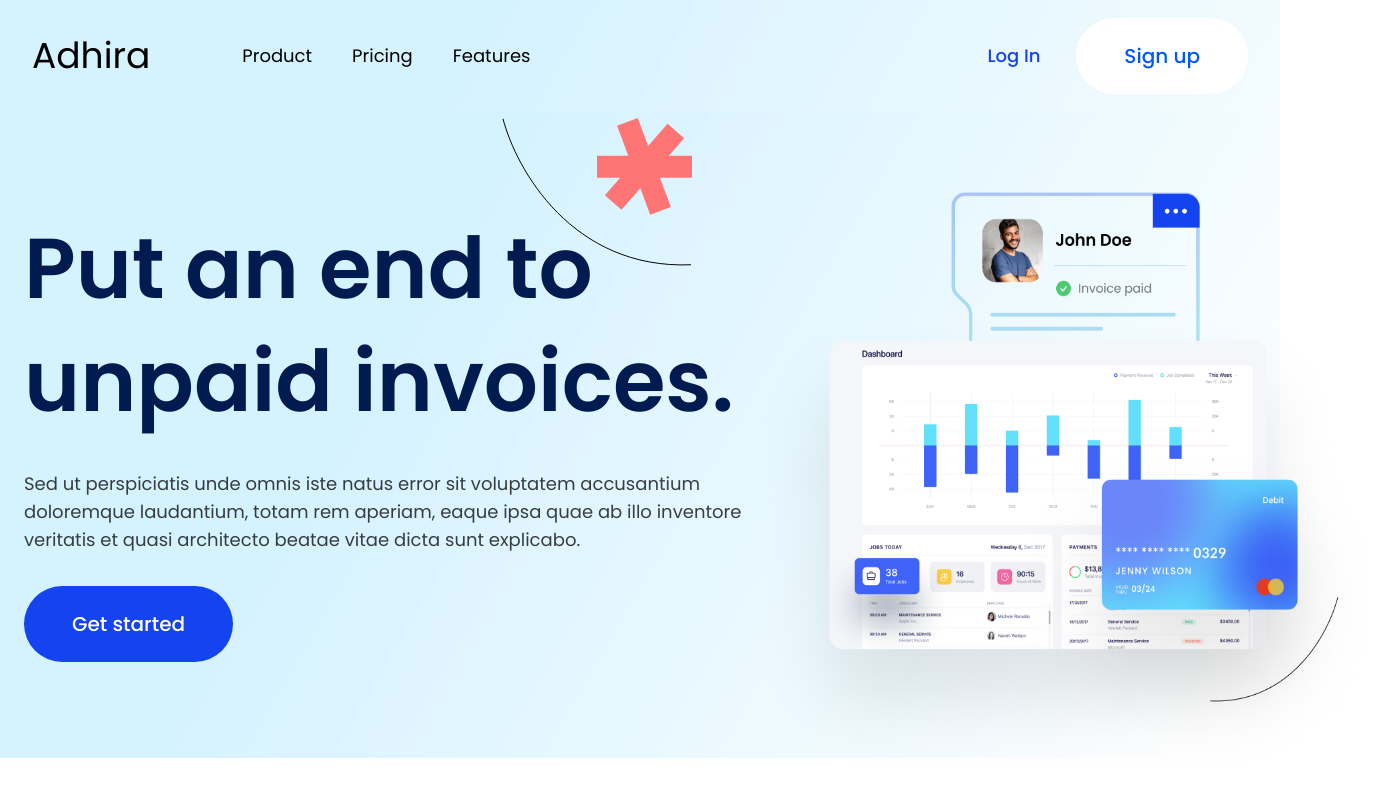
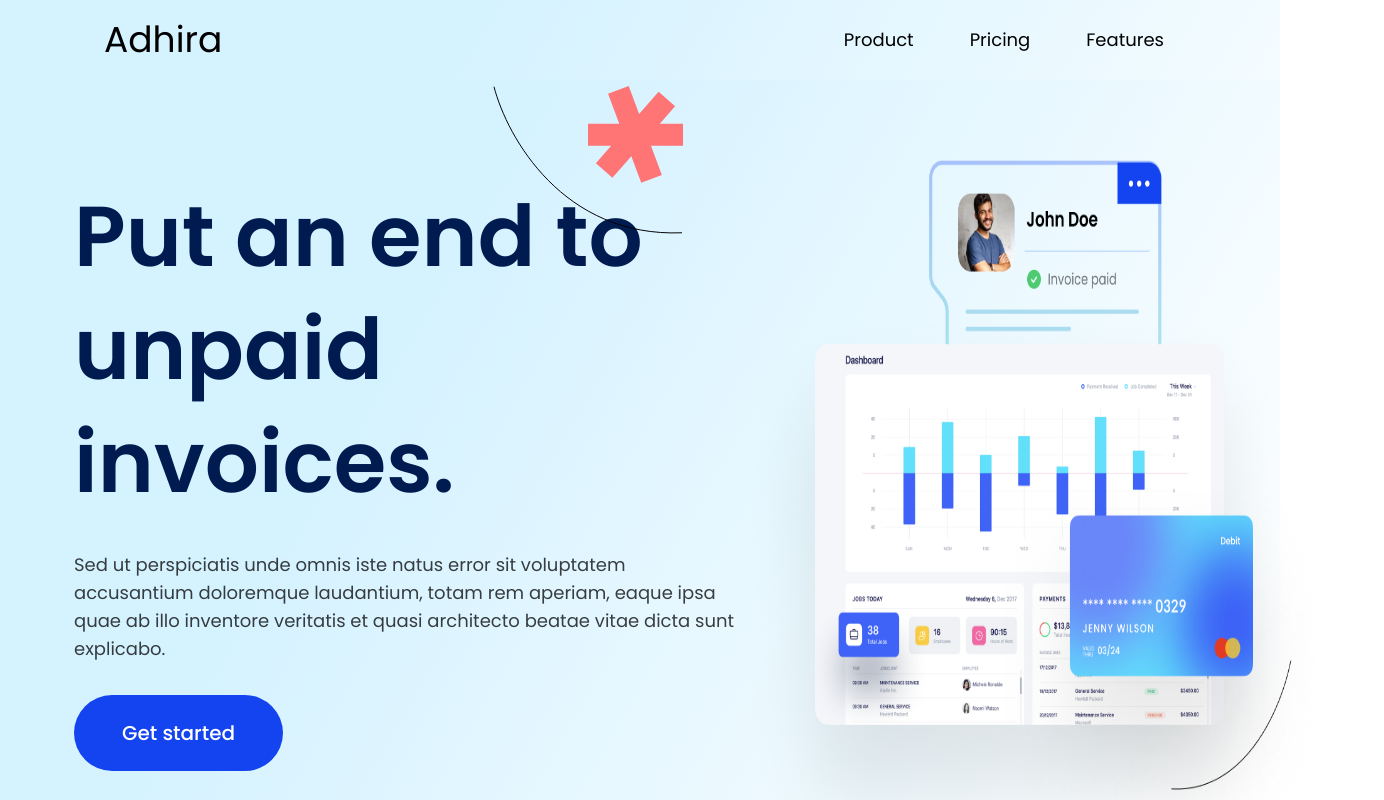
Before and after one commit to adhiratech52/AdhiraWebPage, a Next.js app: page / in a window 1280 px wide. Shown: the top 800 px of the page, 1384 px wide, since content can reach past the window. Built offline with nearby package versions, Linux system fonts and the light colour scheme.

Commit message:
new changes

```diff
--- a/app/components/Banner/index.tsx
+++ b/app/components/Banner/index.tsx
@@ -3,7 +3,7 @@ import Image from 'next/image';
 const Banner = () => {
 
     return (
-        <div className='bg-header'>
+        <div className='bg-header' style={{paddingLeft:50,paddingRight:50}}>
             <div className="mx-auto max-w-7xl pt-20 sm:pb-24 px-6">
 
                 <div className='grid grid-cols-1 lg:grid-cols-12'>
--- a/app/components/Navbar/Drawer.tsx
+++ b/app/components/Navbar/Drawer.tsx
@@ -26,14 +26,9 @@ const Drawer = ({ children, isOpen, setIsOpen }: DrawerProps) => {
     >
 
                 <article className="relative w-270 max-w-lg pb-10 flex flex-col space-y-6 h-full">
-                    <header className="p-4 flex items-center justify-between"><img
-                        className="h-12 w-40"
-                        src={"/assets/logo/logo.svg"}
-                        alt="Courses-Logo"
-                        onClick={() => {
-                            setIsOpen(false);
-                        }}
-                    /><XMarkIcon className="block h-6 w-6" onClick={() => {
+                    <header className="p-4 flex items-center justify-between">
+                    <h1 className='text-black text-4xl text-center lg:text-start md:text-30xl lh-133'>Adhira</h1>
+                    <XMarkIcon className="block h-6 w-6" onClick={() => {
                         setIsOpen(false);
                     }} />
                     </header>
--- a/app/components/Navbar/Drawerdata.tsx
+++ b/app/components/Navbar/Drawerdata.tsx
@@ -37,12 +37,12 @@ const Data = () => {
               </Link>
             ))}
             <div className="mt-4"></div>
-            <button className="bg-white w-full text-midnightblue border border-midnightblue font-medium py-2 px-4 rounded">
+            {/* <button className="bg-white w-full text-midnightblue border border-midnightblue font-medium py-2 px-4 rounded">
               Log In
             </button>
             <button className="bg-midnightblue w-full hover:bg-blue hover:text-white text-white font-medium my-2 py-2 px-4 rounded">
               Sign up
-            </button>
+            </button> */}
           </div>
         </div>
       </div>
--- a/app/components/Navbar/Navbar.tsx
+++ b/app/components/Navbar/Navbar.tsx
@@ -31,7 +31,7 @@ const Navbar = () => {
     return (
         <Disclosure as="nav" className="navbar">
             <>
-                <div className="mx-auto max-w-7xl px-6 md:py-4 lg:px-8">
+                <div className="mx-auto max-w-6xl px-6 md:py-0 lg:px-10 ">
                     <div className="relative flex h-20 items-center justify-between">
                         <div className="flex flex-1 items-center sm:items-stretch sm:justify-start">
 
@@ -39,13 +39,35 @@ const Navbar = () => {
 
                             <div className="flex flex-shrink-0 items-center">
 
-                            <h1 className='text-black text-4xl text-center lg:text-start md:text-30xl lh-133 pt-(-1)'>Adhira</h1>
+                            <h1 className='text-black text-4xl text-center lg:text-start md:text-30xl lh-133'>Adhira</h1>
                             </div>
 
                             {/* LINKS */}
 
-                            <div className="hidden lg:block ml-20">
-                                <div className="flex space-x-4">
+                            {/* <div className="hidden lg:block ml-20">
+                                <div className="flex space-x-8">
+                                    {navigation.map((item) => (
+                                        <Link
+                                            key={item.name}
+                                            href={item.href}
+                                            className={classNames(
+                                                item.current ? ' text-black hover:opacity-75' : 'hover:text-black hover:opacity-75',
+                                                'px-3 py-4 text-lg font-normal text-black space-links'
+                                            )}
+                                            aria-current={item.href ? 'page' : undefined}
+                                        >
+                                            {item.name}
+                                        </Link>
+                                    ))}
+                                </div>
+                            </div> */}
+                        </div>
+
+                        {/* SIGNIN DIALOG */}
+
+                        {/* <Signdialog /> */}
+                        <div className="hidden lg:block ml-20">
+                                <div className="flex space-x-8">
                                     {navigation.map((item) => (
                                         <Link
                                             key={item.name}
@@ -61,16 +83,11 @@ const Navbar = () => {
                                     ))}
                                 </div>
                             </div>
-                        </div>
-
-                        {/* SIGNIN DIALOG */}
-
-                        <Signdialog />
 
 
                         {/* REGISTER DIALOG */}
 
-                        <Registerdialog />
+                        {/* <Registerdialog />   */}
 
 
                         {/* DRAWER FOR MOBILE VIEW */}
```
